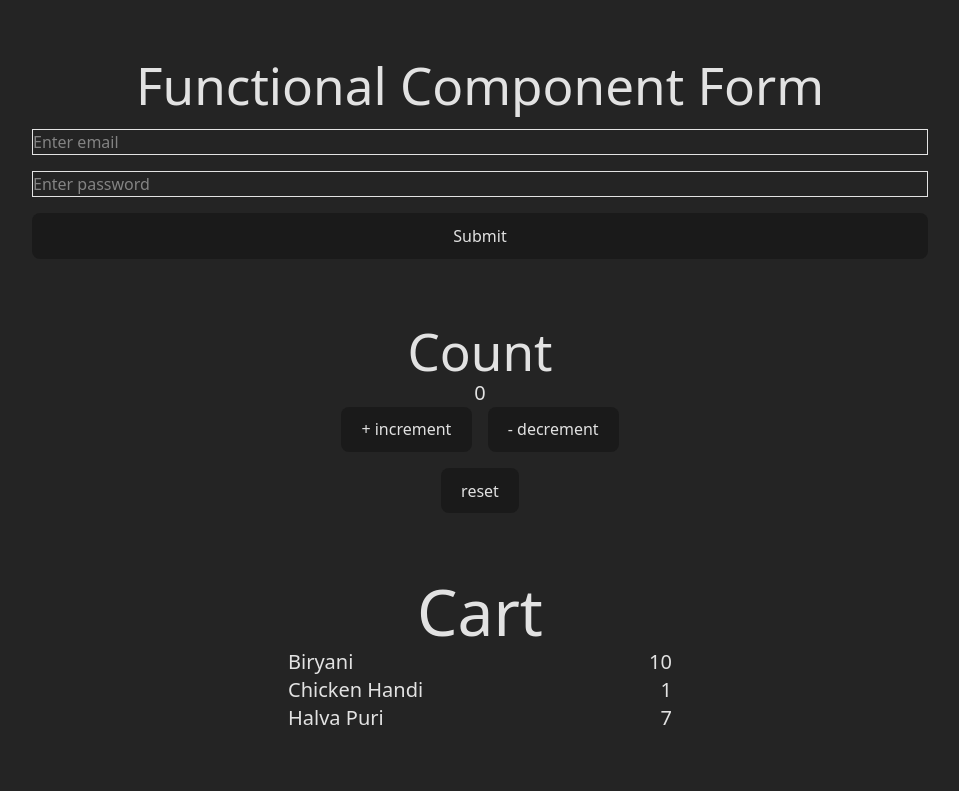
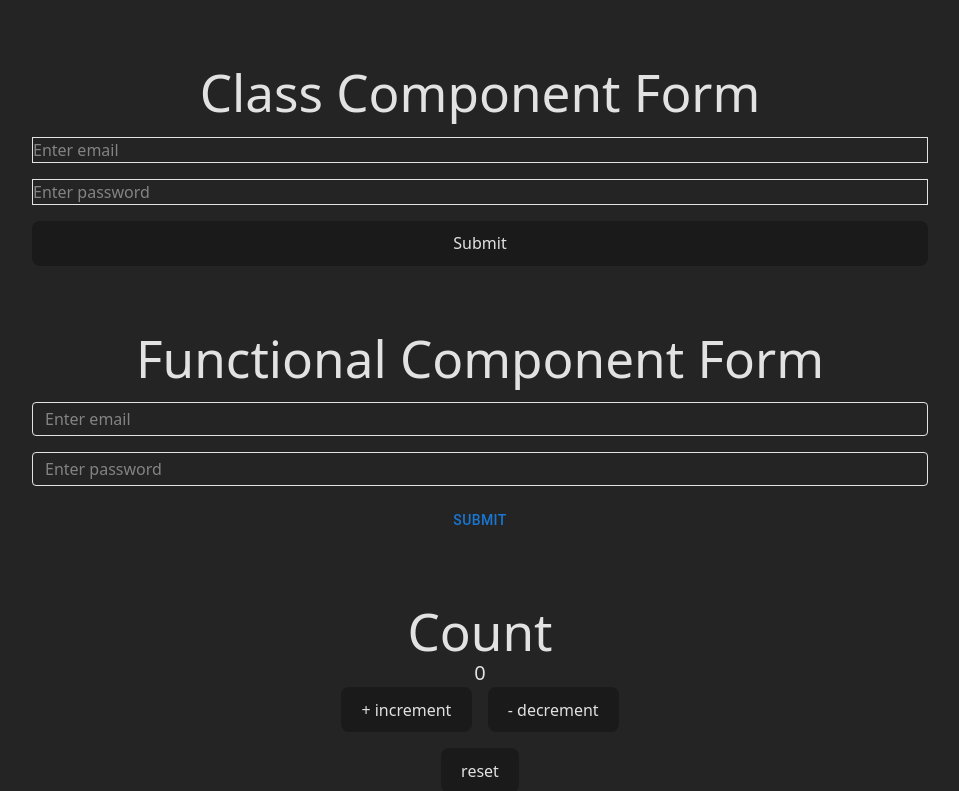
Before and after one commit to jawwadkhan777/pre-app, a React (Vite) app: page / in a window 1280 px wide. Shown: the part 1029-1820 px from the top of the page, without its empty margins (160-1119 px from the left). Before the commit the page ends 1793 px from the top, so only its background shows below. Built offline with nearby package versions, Linux system fonts and the light colour scheme; no server answers.

Commit message:
Styling options

```diff
--- a/package.json
+++ b/package.json
@@ -10,9 +10,13 @@
     "preview": "vite preview"
   },
   "dependencies": {
+    "@emotion/react": "^11.14.0",
+    "@emotion/styled": "^11.14.0",
+    "@mui/material": "^6.4.8",
     "@tailwindcss/vite": "^4.0.9",
     "react": "^19.0.0",
     "react-dom": "^19.0.0",
+    "styled-components": "^6.1.15",
     "tailwindcss": "^4.0.9"
   },
   "devDependencies": {
--- a/src/App.tsx
+++ b/src/App.tsx
@@ -16,6 +16,7 @@ function App() {
     <>
       {/* <h1 className='mb-4'>Hi World!</h1>
       <p>Muhammad Jawwad Khan Sherwani</p> */}
+      <LoginForm />
       {showCounter && <AutoCounter />}
       <button onClick={() => {setShowCounter(show => !show)}}>Toggle show counter</button>
       <PostsPage />
--- /dev/null
+++ b/src/components/Button.module.css
@@ -0,0 +1,5 @@
+.myBtn {
+    padding: 20px;
+    border: 1px solid yellow;
+    background-color: black;
+}
--- /dev/null
+++ b/src/components/Button.tsx
@@ -0,0 +1,11 @@
+import { FC } from "react"
+import styles from "./Button.module.css";
+
+type ButtonProps = {
+    text: string,
+}
+
+export const Button: FC<ButtonProps> = ({text}) => {
+
+    return <button className={styles.myBtn}>{text}</button>
+}
--- a/src/components/LoginForm.tsx
+++ b/src/components/LoginForm.tsx
@@ -1,4 +1,13 @@
 import { SyntheticEvent, useState } from "react";
+// import { Button } from "./Button";
+import Button from '@mui/material/Button';
+import styled from "styled-components";
+
+const StyledInput = styled.input`
+    padding: 4px 12px;
+    border-radius: 4px;
+`
+
 
 const LoginForm = () => {
     const [email, setEmail] = useState('');
@@ -16,9 +25,10 @@ const LoginForm = () => {
     return(
         <form className="mb-16 flex flex-col gap-4" onSubmit={submitForm}>
             <h1>Functional Component Form</h1>
-            <input onChange={(e) => setEmail(e.target.value)} value={email} type="email" placeholder="Enter email" className="border-1"/>
-            <input onChange={e => setPassword(e.target.value)} value={password} type="password" placeholder="Enter password" className="border-1"/>
-            <button>Submit</button>
+            <StyledInput onChange={(e) => setEmail(e.target.value)} value={email} type="email" placeholder="Enter email" className="border-1"/>
+            <StyledInput onChange={e => setPassword(e.target.value)} value={password} type="password" placeholder="Enter password" className="border-1"/>
+            {/* <button>Submit</button> */}
+            <Button>Submit</Button>
         </form>
     );
 }
```
Also changed, not shown: 1 other file (tests, documents, lock files or other folders).
